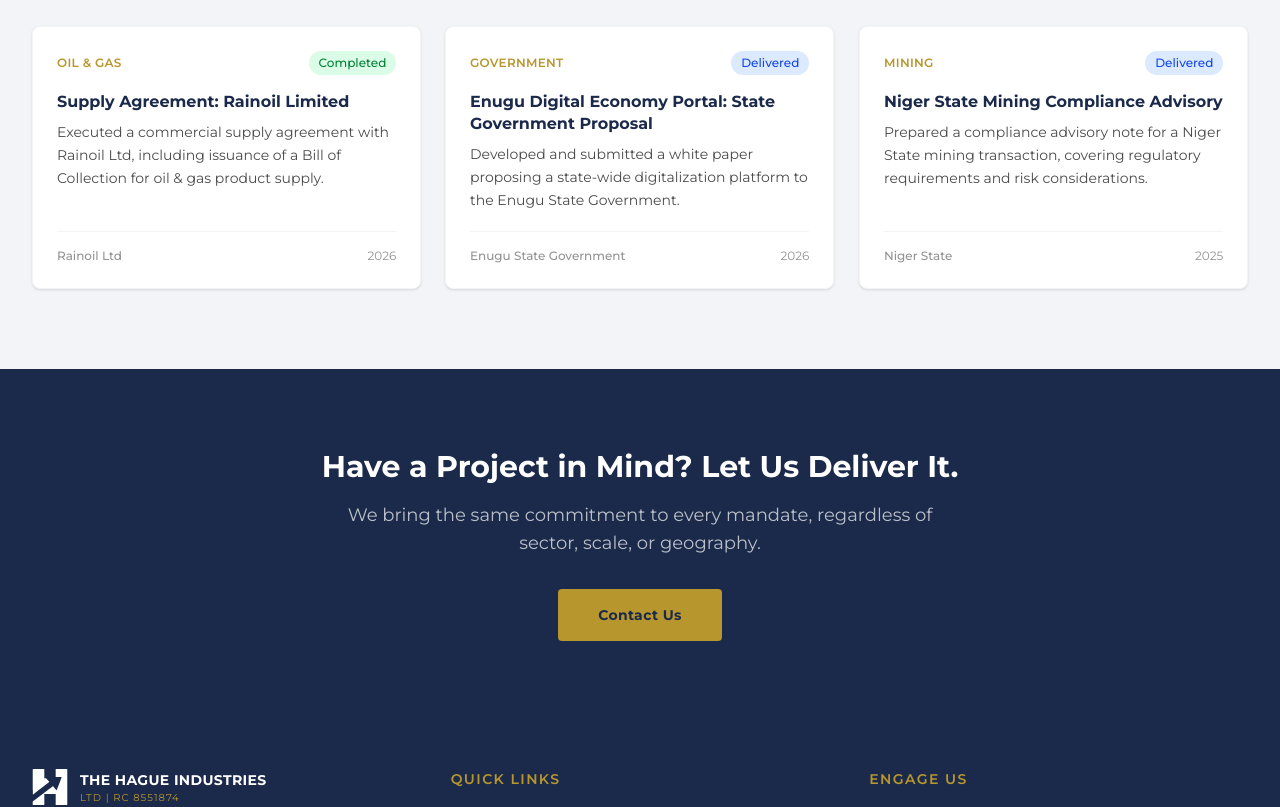
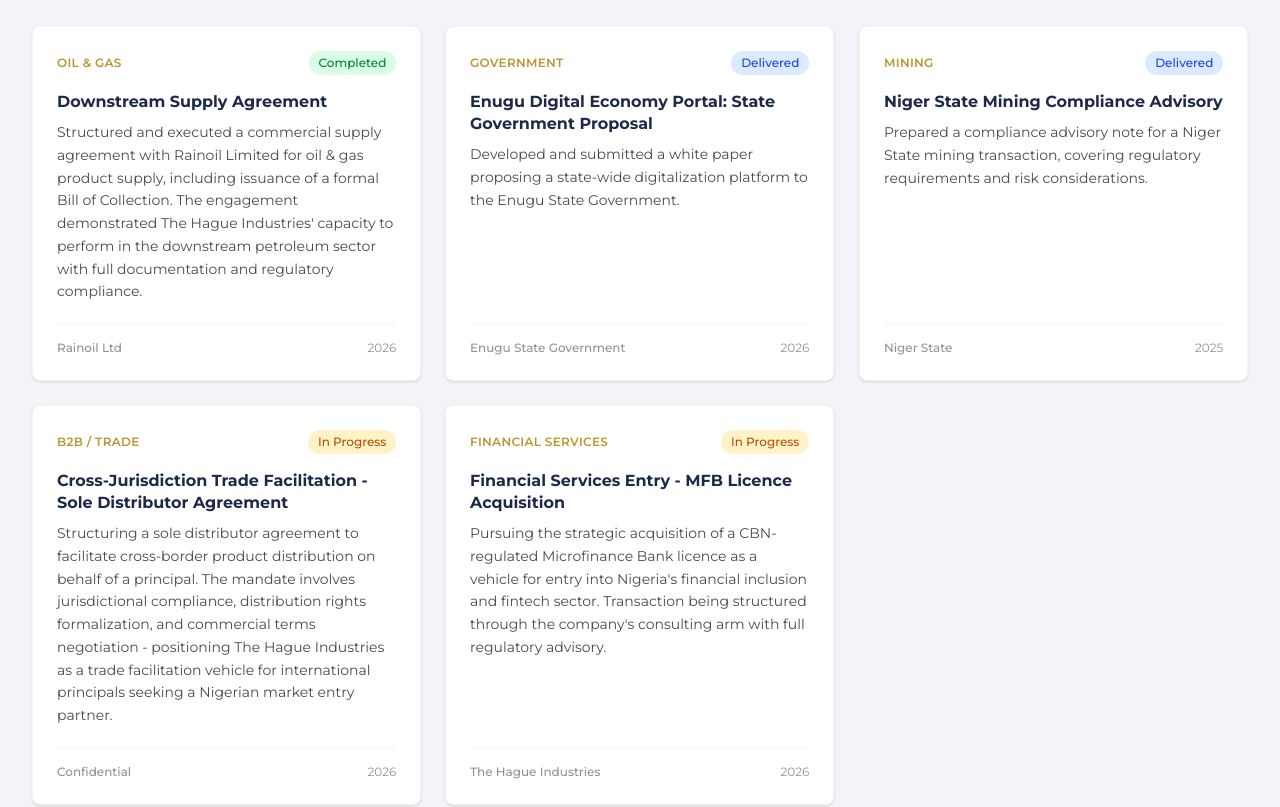
Before and after one commit to noblenergyy/Thehagueindustries, a Next.js app: page /portfolio in a window 1280 px wide. Shown: the part 460-1267 px from the top of the page. Built offline with nearby package versions, Linux system fonts and the light colour scheme.

Commit message:
chore: commit workspace changes

```diff
--- a/app/about/page.tsx
+++ b/app/about/page.tsx
@@ -10,14 +10,14 @@
 
 const directors = [
   {
-    name: "Ikeri Chisom K.",
+    name: "Chisom K. Ikeri",
     title: "Chief Executive Officer",
-    bio: "A forward-thinking executive with a mandate to drive operational excellence and strategic growth across the company's diverse service lines.",
+    bio: "Chisom K. Ikeri is the founding Chief Executive of The Hague Industries Ltd, directing the company's strategy across general contracting, B2B trade facilitation, and multi-sector advisory. Since incorporation, he has led the company's engagements in oil and gas supply, cross-jurisdictional distribution structuring, and government digitalization- establishing The Hague Industries as a credible operator across Nigeria's public and private sectors within its first year.",
   },
   {
     name: "Ikeri Ikedi Adrain",
     title: "Chief Operating Officer",
-    bio: "An accomplished leader overseeing project execution and business development, ensuring every mandate meets The Hague Industries standard.",
+    bio: "Ikeri Ikedi Adrain oversees operations, contract execution, and business development across the company's active mandates. His remit spans supply chain management, compliance advisory delivery, and B2B partnership structuring- ensuring every engagement meets The Hague Industries' standard from initiation to close. He has operational oversight across the company's oil and gas, government, and mining sector work.",
   },
 ];
 
@@ -32,6 +32,7 @@
 const corporateInfo = [
   { label: "Company Name", value: "The Hague Industries Ltd" },
   { label: "RC Number", value: "8551874" },
+  { label: "TIN", value: "33277749-0001" },
   { label: "Incorporation Date", value: "14 June 2025" },
   { label: "Registered Under", value: "CAMA 2020" },
   { label: "Registered Address", value: "101 Moronfolu Street, Akoka, Lagos State" },
@@ -116,7 +117,7 @@
               <p className="text-gold text-xs uppercase tracking-widest font-semibold mb-3">
                 Vision
               </p>
-              <p className="text-body-text leading-relaxed">
+              <p className="text-gray-700 dark:text-white/65 leading-relaxed">
                 To be the most trusted and capable multi-sector contracting and
                 advisory enterprise operating out of West Africa.
               </p>
@@ -125,7 +126,7 @@
               <p className="text-gold text-xs uppercase tracking-widest font-semibold mb-3">
                 Mission
               </p>
-              <p className="text-body-text leading-relaxed">
+              <p className="text-gray-700 dark:text-white/65 leading-relaxed">
                 To deliver contracts, advisory mandates, and B2B partnerships
                 with precision, integrity, and accountability, building value
                 for clients and communities across every jurisdiction we operate
@@ -202,7 +203,7 @@
               Board of Directors
             </h2>
           </div>
-          <div className="grid grid-cols-1 md:grid-cols-3 gap-6">
+          <div className="grid grid-cols-1 md:grid-cols-2 gap-6 max-w-3xl mx-auto">
             {directors.map((d) => (
               <div
                 key={d.name}
--- a/app/page.tsx
+++ b/app/page.tsx
@@ -71,11 +71,11 @@
 
 const featuredProjects = [
   {
-    title: "Supply Agreement: Rainoil Limited",
+    title: "Downstream Supply Agreement",
     client: "Rainoil Ltd",
     sector: "Oil & Gas",
     outcome: "Completed",
-    desc: "Executed a commercial supply agreement including issuance of a Bill of Collection for oil & gas product supply.",
+    desc: "Structured and executed a commercial supply agreement with Rainoil Limited for oil & gas product supply, including issuance of a formal Bill of Collection.",
   },
   {
     title: "Enugu Digital Economy Portal Proposal",
@@ -95,7 +95,7 @@
 
 const stats = [
   { label: "Year Established", value: "2025" },
-  { label: "Completed Projects", value: "3+" },
+  { label: "Active Mandates", value: "5+" },
   { label: "Sectors Served", value: "5" },
   { label: "States of Operation", value: "6+" },
 ];
--- /dev/null
+++ b/app/portfolio/layout.tsx
@@ -0,0 +1,11 @@
+import type { Metadata } from "next";
+
+export const metadata: Metadata = {
+  title: "Portfolio | The Hague Industries Ltd",
+  description:
+    "A record of delivery across sectors and geographies. View completed and active mandates by The Hague Industries Ltd.",
+};
+
+export default function PortfolioLayout({ children }: { children: React.ReactNode }) {
+  return <>{children}</>;
+}
--- a/app/portfolio/page.tsx
+++ b/app/portfolio/page.tsx
@@ -5,12 +5,12 @@
 
 const projects = [
   {
-    title: "Supply Agreement: Rainoil Limited",
+    title: "Downstream Supply Agreement",
     client: "Rainoil Ltd",
     sector: "Oil & Gas",
     year: "2026",
     status: "Completed",
-    desc: "Executed a commercial supply agreement with Rainoil Ltd, including issuance of a Bill of Collection for oil & gas product supply.",
+    desc: "Structured and executed a commercial supply agreement with Rainoil Limited for oil & gas product supply, including issuance of a formal Bill of Collection. The engagement demonstrated The Hague Industries' capacity to perform in the downstream petroleum sector with full documentation and regulatory compliance.",
   },
   {
     title: "Enugu Digital Economy Portal: State Government Proposal",
@@ -28,13 +28,30 @@
     status: "Delivered",
     desc: "Prepared a compliance advisory note for a Niger State mining transaction, covering regulatory requirements and risk considerations.",
   },
+  {
+    title: "Cross-Jurisdiction Trade Facilitation - Sole Distributor Agreement",
+    client: "Confidential",
+    sector: "B2B / Trade",
+    year: "2026",
+    status: "In Progress",
+    desc: "Structuring a sole distributor agreement to facilitate cross-border product distribution on behalf of a principal. The mandate involves jurisdictional compliance, distribution rights formalization, and commercial terms negotiation - positioning The Hague Industries as a trade facilitation vehicle for international principals seeking a Nigerian market entry partner.",
+  },
+  {
+    title: "Financial Services Entry - MFB Licence Acquisition",
+    client: "The Hague Industries",
+    sector: "Financial Services",
+    year: "2026",
+    status: "In Progress",
+    desc: "Pursuing the strategic acquisition of a CBN-regulated Microfinance Bank licence as a vehicle for entry into Nigeria's financial inclusion and fintech sector. Transaction being structured through the company's consulting arm with full regulatory advisory.",
+  },
 ];
 
-const filters = ["All", "Government", "Oil & Gas", "Mining", "Healthcare", "Digitalization"];
+const filters = ["All", "Oil & Gas", "Government", "Mining", "B2B", "Financial Services", "Healthcare", "Digitalization"];
 
 const statusStyle: Record<string, string> = {
   Completed: "bg-green-100 text-green-700",
   Delivered: "bg-blue-100 text-blue-700",
+  "In Progress": "bg-amber-100 text-amber-700",
   "Under Review": "bg-amber-100 text-amber-700",
   Ongoing: "bg-purple-100 text-purple-700",
 };
--- a/app/services/page.tsx
+++ b/app/services/page.tsx
@@ -19,6 +19,8 @@
   FileText,
   Link2,
   UserCheck,
+  Globe,
+  Truck,
 } from "lucide-react";
 
 export const metadata: Metadata = {
@@ -138,7 +140,27 @@
       <section id="consultancy" className="bg-brand-bg py-20 scroll-mt-18">
         <div className="max-w-7xl mx-auto px-4 sm:px-6 lg:px-8">
           <div className="grid grid-cols-1 lg:grid-cols-2 gap-12 items-start">
-            <div className="order-2 lg:order-1 grid grid-cols-1 sm:grid-cols-2 gap-4">
+            <div>
+              <p className="text-gold text-xs uppercase tracking-widest font-medium mb-2">
+                Service Line 02
+              </p>
+              <h2 className="text-3xl font-bold text-navy dark:text-white mb-4">
+                Consultancy
+              </h2>
+              <p className="text-body-text leading-relaxed mb-6">
+                Our advisory arm delivers strategic, regulatory, and operational
+                guidance to organisations navigating complex environments, from
+                government relations to project governance and compliance
+                structuring.
+              </p>
+              <Link
+                href="/contact?subject=Service Request"
+                className="inline-block px-7 py-3 rounded bg-navy text-white text-sm font-semibold hover:brightness-110 transition-all"
+              >
+                Enquire About This Service
+              </Link>
+            </div>
+            <div className="grid grid-cols-1 sm:grid-cols-2 gap-4">
               {[
                 {
                   Icon: BarChart2,
@@ -174,26 +196,6 @@
                   </p>
                 </div>
               ))}
-            </div>
-            <div className="order-1 lg:order-2">
-              <p className="text-gold text-xs uppercase tracking-widest font-medium mb-2">
-                Service Line 02
-              </p>
-              <h2 className="text-3xl font-bold text-navy dark:text-white mb-4">
-                Consultancy
-              </h2>
-              <p className="text-body-text leading-relaxed mb-6">
-                Our advisory arm delivers strategic, regulatory, and operational
-                guidance to organisations navigating complex environments, from
-                government relations to project governance and compliance
-                structuring.
-              </p>
-              <Link
-                href="/contact?subject=Service Request"
-                className="inline-block px-7 py-3 rounded bg-navy text-white text-sm font-semibold hover:brightness-110 transition-all"
-              >
-                Enquire About This Service
-              </Link>
             </div>
           </div>
         </div>
@@ -232,7 +234,7 @@
                 </Link>
               </div>
             </div>
-            <div className="grid grid-cols-1 sm:grid-cols-1 gap-4">
+            <div className="grid grid-cols-1 sm:grid-cols-2 gap-4">
               {[
                 {
                   Icon: FileText,
@@ -248,6 +250,16 @@
                   Icon: UserCheck,
                   title: "Vendor / Sub-contractor Engagement",
                   desc: "Identifying, vetting, and contracting qualified vendors and sub-contractors for project delivery.",
+                },
+                {
+                  Icon: Globe,
+                  title: "Cross-Border Trade Facilitation",
+                  desc: "Structuring distribution and supply arrangements across jurisdictions, including sole distributor agreements and market entry frameworks for international principals.",
+                },
+                {
+                  Icon: Truck,
+                  title: "Supply Facilitation",
+                  desc: "End-to-end management of supply mandates between corporate counterparts, from agreement structuring through to delivery and documentation.",
                 },
               ].map((item) => (
                 <div
--- a/components/HeroBackground.tsx
+++ b/components/HeroBackground.tsx
@@ -15,8 +15,8 @@
 
   // Gold lines on dark bg, navy lines on light bg
   const lineColor = isDark
-    ? "rgba(184,150,46,0.09)"
-    : "rgba(27,42,74,0.07)";
+    ? "rgba(184,150,46,0.14)"
+    : "rgba(27,42,74,0.14)";
 
   return (
     <div className="absolute inset-0 overflow-hidden pointer-events-none">
@@ -34,7 +34,7 @@
           bottom: "-80px",
           backgroundImage: `repeating-linear-gradient(135deg, transparent, transparent 38px, ${lineColor} 38px, ${lineColor} 39px)`,
           backgroundSize: "80px 80px",
-          animation: "lines-drift 7s linear infinite",
+          animation: "lines-drift 5s linear infinite",
         }}
       />
       {/* Soft radial glow behind the headline */}
@@ -43,8 +43,8 @@
           position: "absolute",
           inset: 0,
           background: isDark
-            ? "radial-gradient(ellipse 70% 55% at 50% 45%, rgba(184,150,46,0.09) 0%, transparent 70%)"
-            : "radial-gradient(ellipse 70% 55% at 50% 45%, rgba(184,150,46,0.12) 0%, transparent 70%)",
+            ? "radial-gradient(ellipse 70% 55% at 50% 45%, rgba(184,150,46,0.14) 0%, transparent 70%)"
+            : "radial-gradient(ellipse 70% 55% at 50% 45%, rgba(184,150,46,0.18) 0%, transparent 70%)",
         }}
       />
     </div>
```
